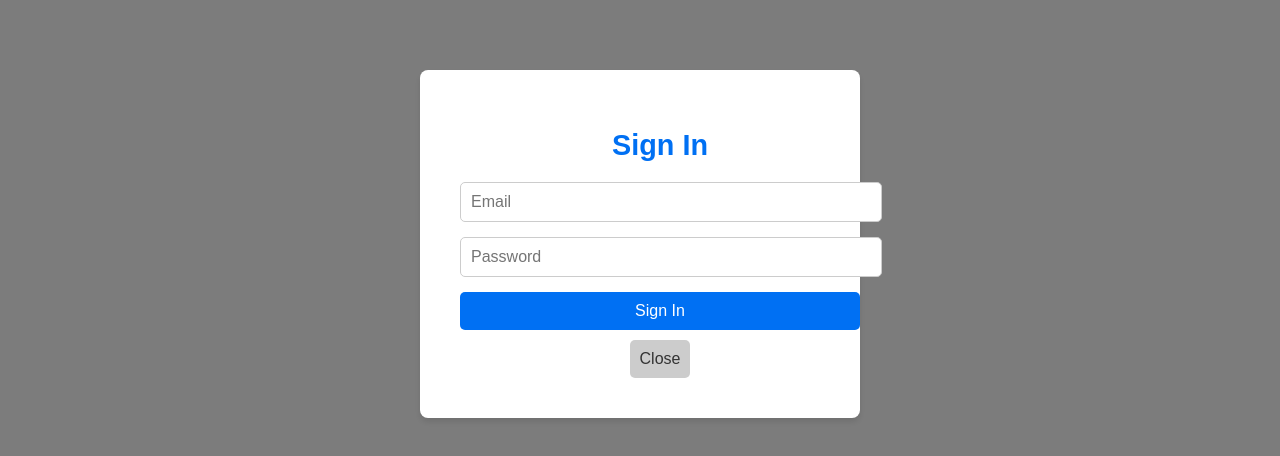
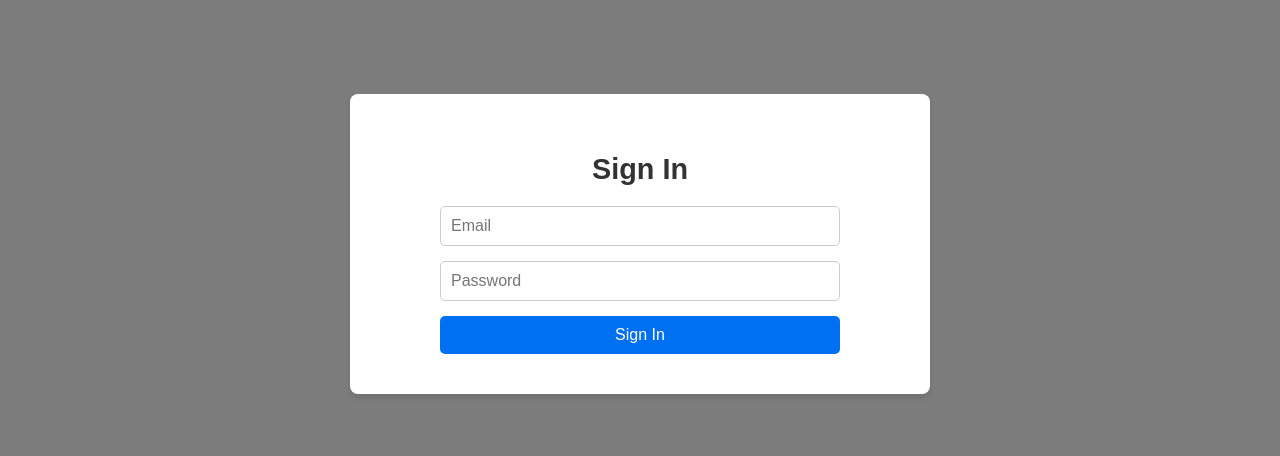
Before and after one commit to Damian526/blog, a Next.js app: page / in a window 1280 px wide. Both pictures are taken after a click on the button "Login". Shown: the part 156-612 px from the top of the page. Built offline with nearby package versions, Linux system fonts and the light colour scheme; no server answers; the database is empty.

Commit message:
fix modal

```diff
--- a/src/components/auth/LoginForm.tsx
+++ b/src/components/auth/LoginForm.tsx
@@ -8,25 +8,20 @@ interface LoginFormProps {
   onClose: () => void;
 }
 
-const FormContainer = styled.div`
-  display: flex;
-  flex-direction: column;
-  align-items: center;
-  padding: 20px;
-  width: 100%;
-`;
-
 const Title = styled.h1`
   font-size: 1.8rem;
   margin-bottom: 20px;
   text-align: center;
+  color: #333;
 `;
 
 const Form = styled.form`
   display: flex;
   flex-direction: column;
+  gap: 15px;
+  max-width: 400px;
   width: 100%;
-  gap: 15px;
+  margin: 0 auto; /* center the form inside its parent */
 `;
 
 const Input = styled.input`
@@ -35,6 +30,7 @@ const Input = styled.input`
   border: 1px solid #ccc;
   border-radius: 5px;
   width: 100%;
+  box-sizing: border-box;
 
   &:focus {
     border-color: #0070f3;
@@ -51,6 +47,7 @@ const SubmitButton = styled.button`
   border: none;
   border-radius: 5px;
   cursor: pointer;
+  width: 100%;
 
   &:hover {
     background-color: #005bb5;
@@ -61,21 +58,6 @@ const ErrorMessage = styled.p`
   color: red;
   font-size: 0.9rem;
   text-align: center;
-`;
-
-const CloseButton = styled.button`
-  margin-top: 10px;
-  padding: 10px;
-  font-size: 1rem;
-  background-color: #ccc;
-  color: #333;
-  border: none;
-  border-radius: 5px;
-  cursor: pointer;
-
-  &:hover {
-    background-color: #999;
-  }
 `;
 
 export default function LoginForm({ onClose }: LoginFormProps) {
@@ -101,7 +83,7 @@ export default function LoginForm({ onClose }: LoginFormProps) {
   }
 
   return (
-    <FormContainer>
+    <>
       <Title>Sign In</Title>
       <Form onSubmit={handleSubmit}>
         <Input
@@ -121,7 +103,6 @@ export default function LoginForm({ onClose }: LoginFormProps) {
         <SubmitButton type="submit">Sign In</SubmitButton>
       </Form>
       {error && <ErrorMessage>{error}</ErrorMessage>}
-      <CloseButton onClick={onClose}>Close</CloseButton>
-    </FormContainer>
+    </>
   );
 }
--- a/src/components/ui/Modal.tsx
+++ b/src/components/ui/Modal.tsx
@@ -1,5 +1,3 @@
-'use client';
-
 import { ReactNode } from 'react';
 import ReactDOM from 'react-dom';
 import styled from 'styled-components';
@@ -25,11 +23,16 @@ const Overlay = styled.div`
 
 const ModalContent = styled.div`
   background: white;
-  padding: 20px;
+  padding: 40px; /* Increase padding for a roomier feel */
   border-radius: 8px;
-  max-width: 400px;
-  width: 100%;
+  max-width: 500px; /* Increase the maximum width for a larger modal */
+  width: 90%;
   box-shadow: 0 4px 6px rgba(0, 0, 0, 0.1);
+  position: relative;
+  display: flex;
+  flex-direction: column;
+  align-items: center;
+  justify-content: center;
 `;
 
 export default function Modal({ isOpen, onClose, children }: ModalProps) {
```
